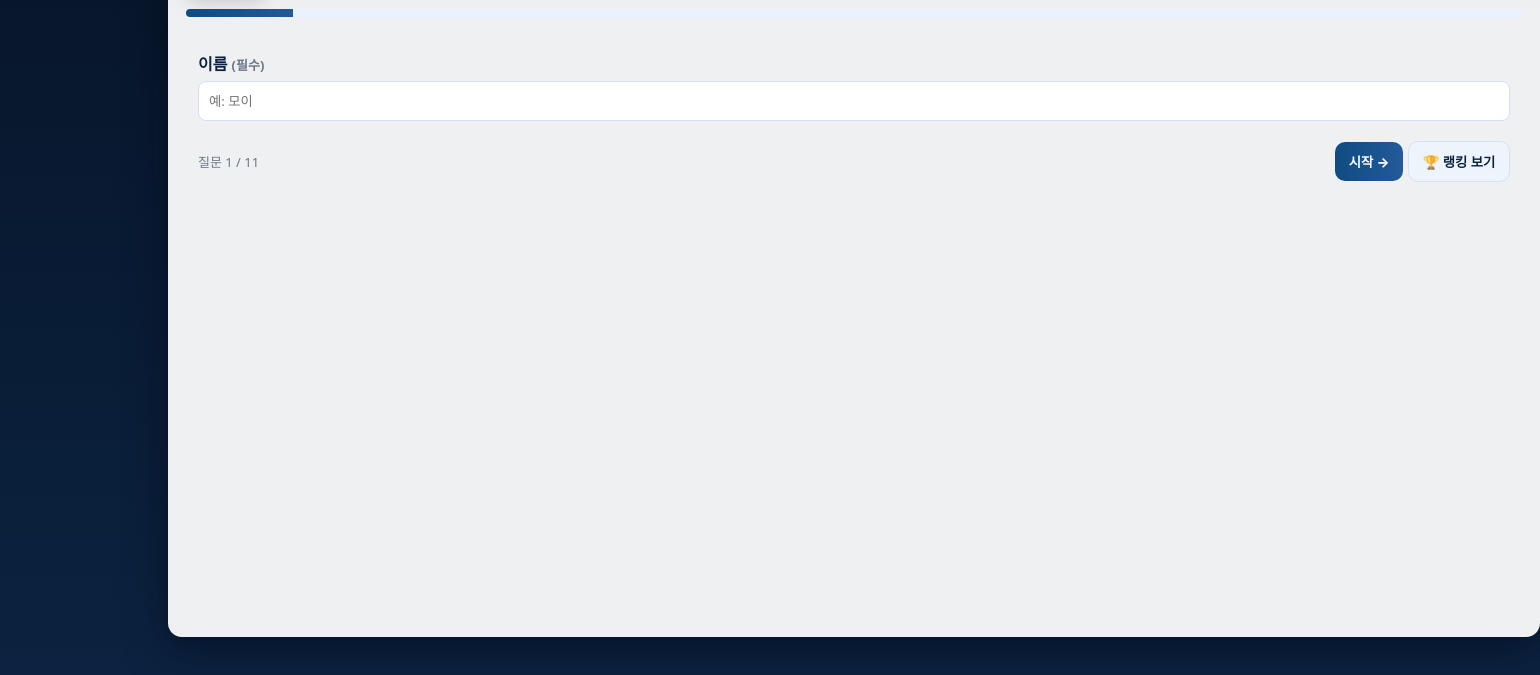
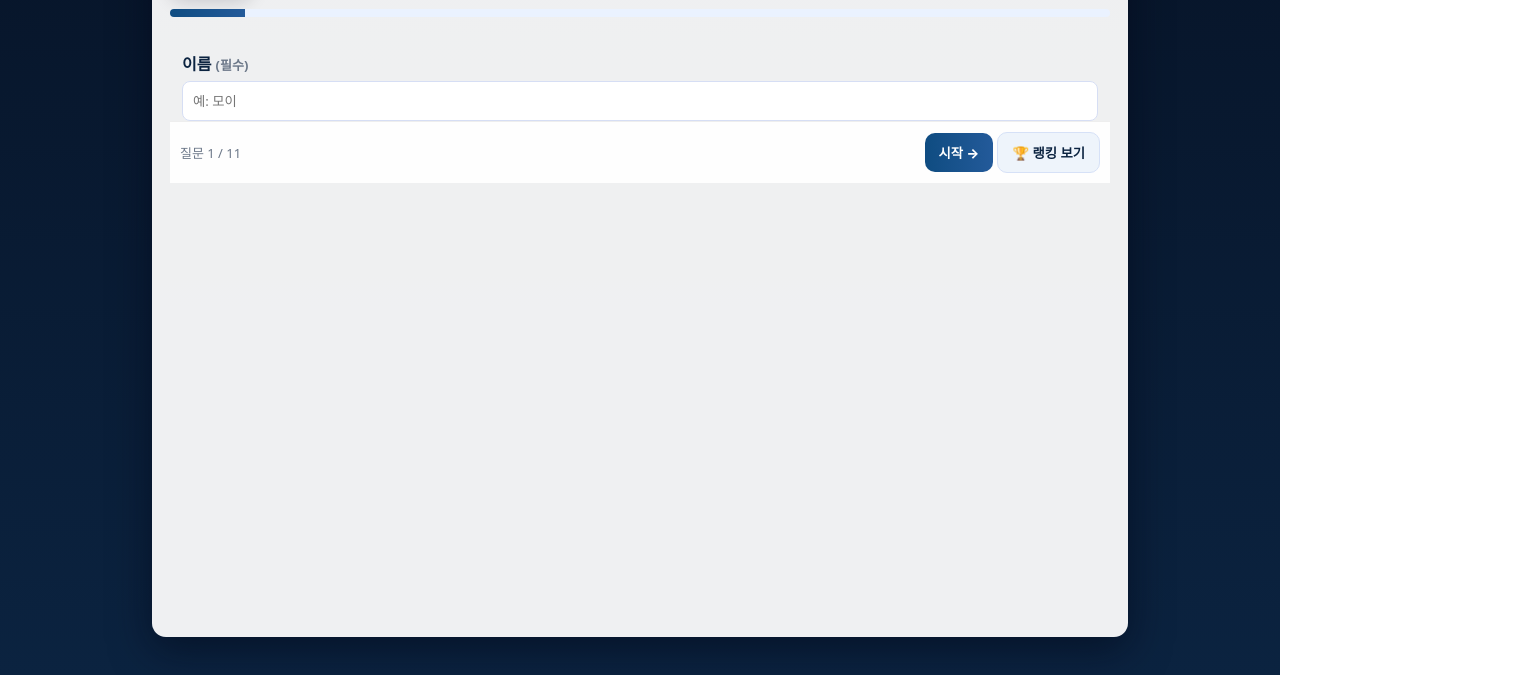
Before and after one commit to 01pms23-netizen/gradulation, a plain HTML site: page index.html in a window 1280 px wide. Shown: the part 125-800 px from the top of the page, 1540 px wide, since content can reach past the window. Drawn offline with nearby package versions, Linux system fonts and the light colour scheme; a web font is replaced by a local one.

Commit message:
Update index.html

```diff
--- a/index.html
+++ b/index.html
@@ -65,18 +65,50 @@
 
   .invalid-note{color:#d14343;font-size:13px;margin-top:6px}
 
-  /* tablet / iPad slide mode */
-  @media (min-width: 768px) and (max-width: 1365px) {
-    .app{height:100vh; margin:0 auto; max-width:980px}
-    .card{height:calc(100vh - 56px); display:flex; flex-direction:column;}
-    .slides { display:flex; flex:1 1 auto; transition:transform .45s ease; width:100%; overflow:hidden }
-    .question{ display:block; flex:0 0 100%; padding:18px 12px; overflow:auto }
+/* 2. 태블릿 / iPad slide mode */
+  @media (min-width: 768px) and (max-width: 1366px) {
+    .app{height:100vh; margin:0 auto; max-width:1024px; padding:18px 24px;}
+    .card{
+        height:calc(100vh - 56px);
+        display:flex;
+        flex-direction:column;
+        overflow:hidden;
+    }
+
+    #surveyForm {
+        display: flex;
+        flex-direction: column;
+        flex: 1 1 auto;
+        overflow: hidden;
+        height: 100%;
+    }
+    .slides {
+        display:flex;
+        flex:1 1 auto;
+        transition:transform .45s ease;
+        width: 100%;
+        overflow:hidden;
+        height: 100%;
+    }
+
+    .question{
+        display:block;
+        flex:0 0 100%;
+        width: 100%;
+        height: 100%;
+        padding:18px 12px;
+        overflow-y:auto;
+        -webkit-overflow-scrolling: touch;
+        min-height: 0;
+    }
+
     .headerRow{display:flex;align-items:center;gap:12px}
     .headerRow .mascot{order:0}
     .headerRow .titleWrap{flex:1}
     .card > .progress{margin:8px 0}
-    /* make pager buttons sticky bottom of slide for consistent placement */
-    .question .pager{position:sticky;bottom:8px;background:transparent;padding-top:8px}
+
+    .question .pager{position:sticky;bottom:0px;background:var(--card);padding:10px;margin:0 -12px; border-top:1px solid #eee; z-index:10;}
+    .question:first-child .pager{bottom:0}
   }
 
   @media print{
@@ -121,7 +153,7 @@ select.small option { color: #0b2340 !important; }        /* option 내부 텍
 
     <div class="progress"><i id="progressBar"></i></div>
 
-    <form id="surveyForm" onsubmit="return false" style="height:100%">
+    <form id="surveyForm" onsubmit="return false">
       <div class="slides" id="slidesWrapper">
 
         <!-- STEP 0 -->
```
